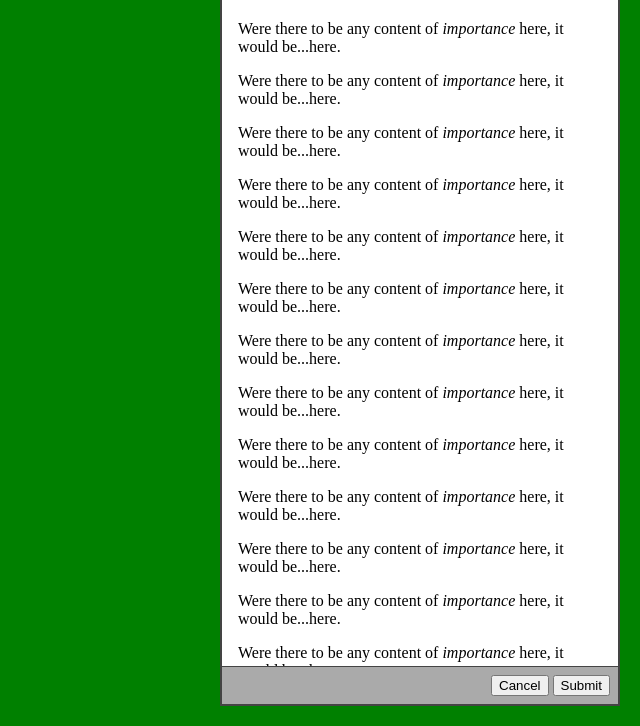
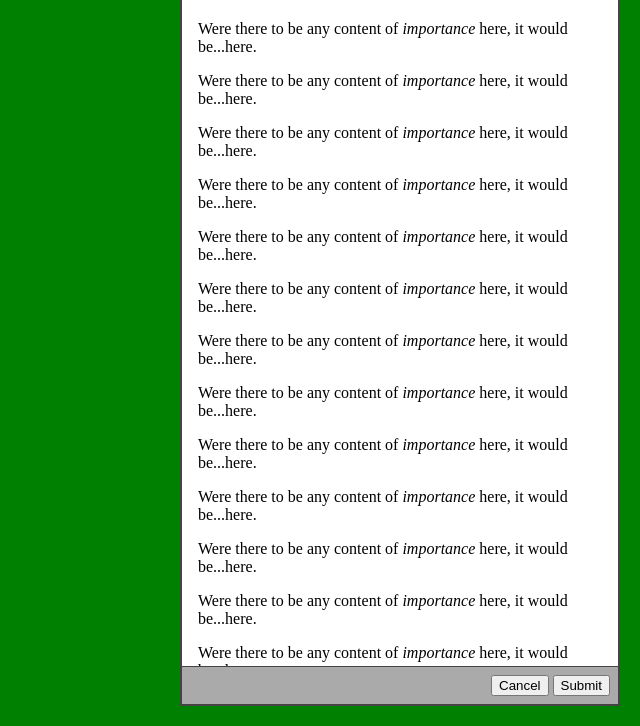
Before and after one commit to mhairston/html-tests, a plain HTML site: page bugs/IE10-overlap-bug.html in a window 1280 px wide. Shown: the part 74-800 px from the top of the page, without its empty margins (640-1280 px from the left). Drawn offline with Linux system fonts and the light colour scheme.

Commit message:
more style parity

```diff
--- a/bugs/IE10-overlap-bug.html
+++ b/bugs/IE10-overlap-bug.html
@@ -14,14 +14,17 @@
       .page {position: relative;}
       .section {position: absolute;}
       .modal {
-        background-color: #eee;
-        border: 1px solid #444;
+        background-color: #fff;
+        padding: 0 1rem 2rem;
+        border: 1px solid #999;
+        width: 440px;
         position: fixed;
         right: 20px;
         top: 20px;
         bottom: 20px;
-        width: 400px;
+        z-index: 100;
       }
+
 
       .content {
         background-color: #fff;
@@ -34,6 +37,7 @@
         overflow-y: auto;
         padding: 16px;
       }
+
       .controls {
         position:absolute;
         right: 0;
```
